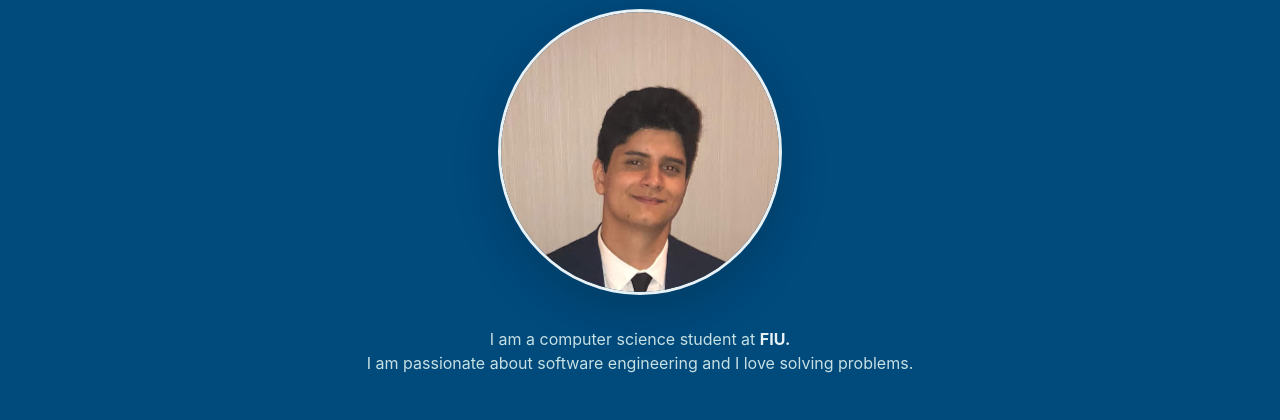
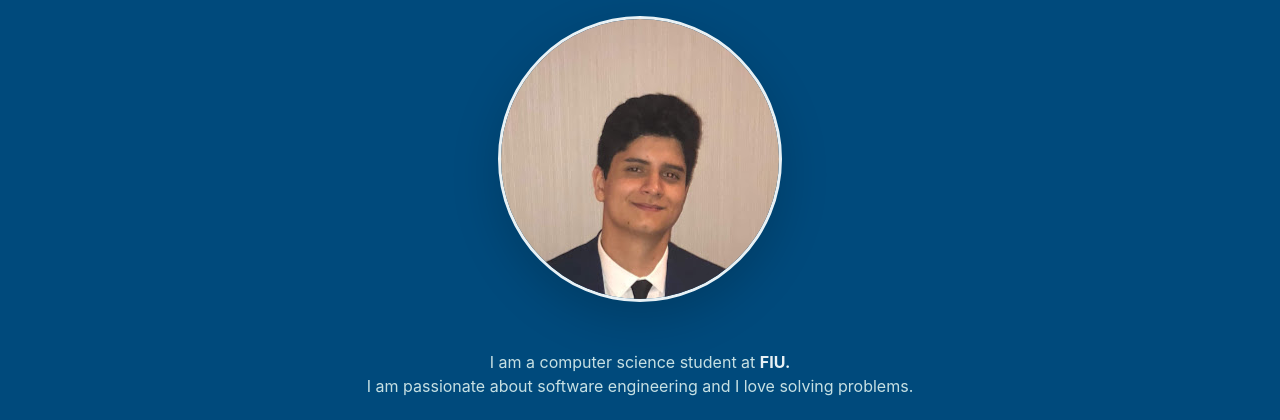
Before and after one commit to Bruception/Bruception.github.io, a plain HTML site: page index.html in a window 1280 px wide. Shown: the part 155-575 px from the top of the page. Drawn offline with nearby package versions, Linux system fonts and the light colour scheme.

Commit message:
Class changes and CSS revision

```diff
--- a/css/styles.css
+++ b/css/styles.css
@@ -2,15 +2,14 @@
 body {
   background-color: #e8f1f5;
   text-align: center;
-  font-family: 'Lato' sans-serif;
 }
-
 
 /* Title Section */
 #title {
   background-color: #004a7c;
   color: #e8f1f5;
 }
+
 .intro {
   padding: 5%;
   padding-bottom: 2%;
@@ -27,10 +26,7 @@ body {
 .intro p {
   font-size: 1rem;
   color: #c6e0e3;
-  padding-top: 2rem;
-  padding-left: 15%;
-  padding-right: 15%;
-  padding-bottom: 2rem;
+  padding: 3rem 15%;
 }
 .school-link {
   font-weight: bold;
@@ -64,7 +60,7 @@ body {
 .projects-div h1 {
   color: #004a7c;
   font-size: 3.5rem;
-  padding: 0, 0;
+  padding: 0 0;
   margin-bottom: 6%;
 }
 
--- a/index.html
+++ b/index.html
@@ -8,8 +8,7 @@
   <title>Bruce Berrios</title>
   <!-- Boostrap Styles -->
   <link href="https://stackpath.bootstrapcdn.com/bootstrap/4.3.1/css/bootstrap.min.css" rel="stylesheet" integrity="sha384-ggOyR0iXCbMQv3Xipma34MD+dH/1fQ784/j6cY/iJTQUOhcWr7x9JvoRxT2MZw1T" crossorigin="anonymous">
-  <!-- Google Fonts -->
-  <link href="https://fonts.googleapis.com/css?family=Lato&display=swap" rel="stylesheet">
+  <!-- Custom Styles -->
   <link  href="css/styles.css" rel="stylesheet">
   <!-- Bootstrap scripts -->
   <script src="https://code.jquery.com/jquery-3.3.1.slim.min.js" integrity="sha384-q8i/X+965DzO0rT7abK41JStQIAqVgRVzpbzo5smXKp4YfRvH+8abtTE1Pi6jizo" crossorigin="anonymous"></script>
@@ -22,7 +21,7 @@
 
 <body>
   <section id="title">
-    <div class="container">
+    <div class="container-fluid">
       <!-- Title -->
       <div class="intro">
         <h1>Bruce Berrios</h1>
```
